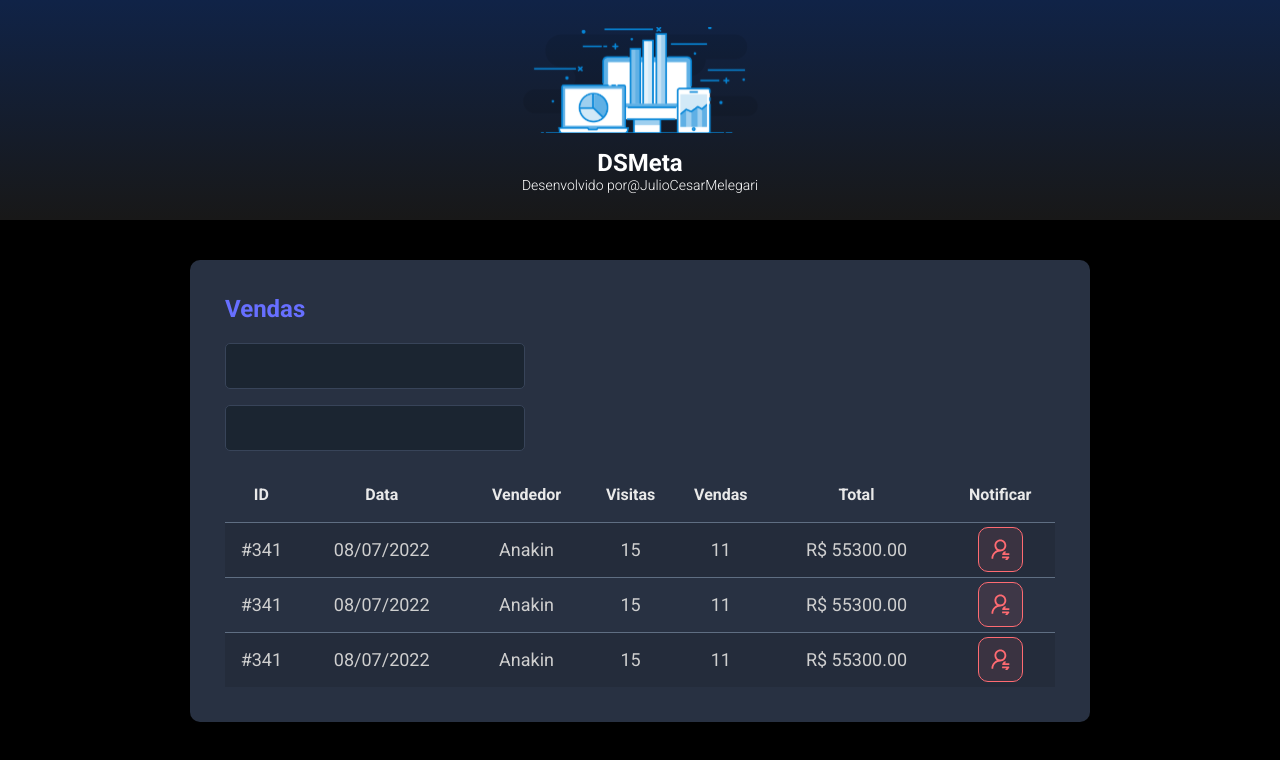
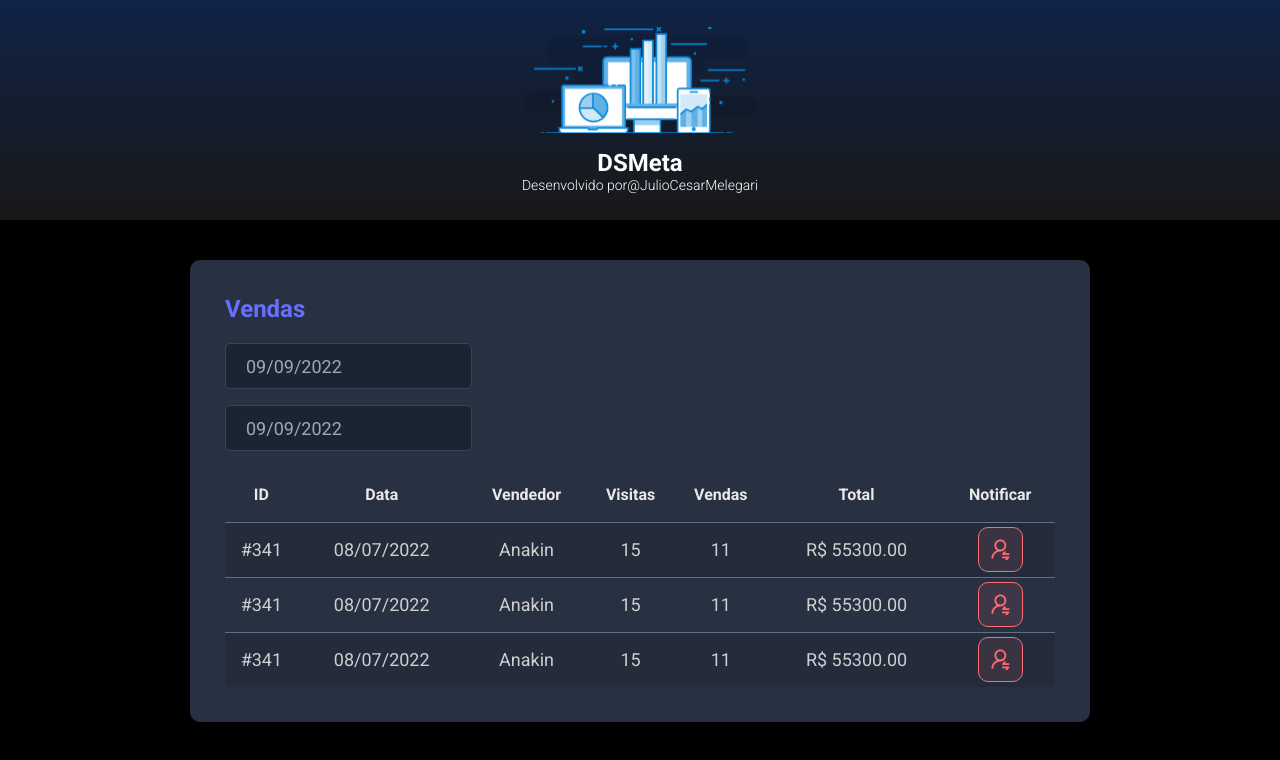
Before and after one commit to JulioCesarMelegari/DSMeta, a React (Vite) app in the folder frontend/: page / in a window 1280 px wide. Shown: the top 760 px of the page. Built offline with nearby package versions, Linux system fonts and the light colour scheme.

Commit message:
Datepicker

```diff
--- a/frontend/package.json
+++ b/frontend/package.json
@@ -9,7 +9,9 @@
     "preview": "vite preview"
   },
   "dependencies": {
+    "@types/react-datepicker": "4.4.2",
     "react": "^18.2.0",
+    "react-datepicker": "4.8.0",
     "react-dom": "^18.2.0"
   },
   "devDependencies": {
--- a/frontend/src/components/SalesCard/index.tsx
+++ b/frontend/src/components/SalesCard/index.tsx
@@ -1,19 +1,31 @@
-import logo from '../../assets/img/logo.svg'
-import NotificationButton from '../NotificationButton'
+import DatePicker from "react-datepicker";
+import "react-datepicker/dist/react-datepicker.css";
 
-import './styles.css'
+import logo from "../../assets/img/logo.svg";
+import NotificationButton from "../NotificationButton";
 
+import "./styles.css";
 
 function SalesCard() {
-  return(
+  return (
     <div className="dsmeta-card">
       <h2 className="dsmeta-sales-title">Vendas</h2>
       <div>
         <div className="dsmeta-form-control-container">
-                <input className="dsmeta-form-control" type="text"/>
+          <DatePicker
+            selected={new Date()}
+            onChange={(date: Date) => {}}
+            className="dsmeta-form-control"
+            dateFormat="dd/MM/yyyy"
+          />
         </div>
         <div className="dsmeta-form-control-container">
-                <input className="dsmeta-form-control" type="text"/>
+          <DatePicker
+            selected={new Date()}
+            onChange={(date: Date) => {}}
+            className="dsmeta-form-control"
+            dateFormat="dd/MM/yyyy"
+          />
         </div>
       </div>
 
@@ -40,7 +52,7 @@
               <td>R$ 55300.00</td>
               <td>
                 <div className="dsmeta-red-btn-container">
-                        <NotificationButton/>
+                  <NotificationButton />
                 </div>
               </td>
             </tr>
@@ -53,7 +65,7 @@
               <td>R$ 55300.00</td>
               <td>
                 <div className="dsmeta-red-btn-container">
-                         <NotificationButton/>
+                  <NotificationButton />
                 </div>
               </td>
             </tr>
@@ -66,17 +78,15 @@
               <td>R$ 55300.00</td>
               <td>
                 <div className="dsmeta-red-btn-container">
-                        <NotificationButton/>
+                  <NotificationButton />
                 </div>
               </td>
             </tr>
           </tbody>
-
         </table>
       </div>
-
     </div>
-  )
+  );
 }
 
-export default SalesCard
+export default SalesCard;
```
Also changed, not shown: 1 other file (tests, documents, lock files or other folders). Lines whose indentation alone changed are shown as unchanged.
